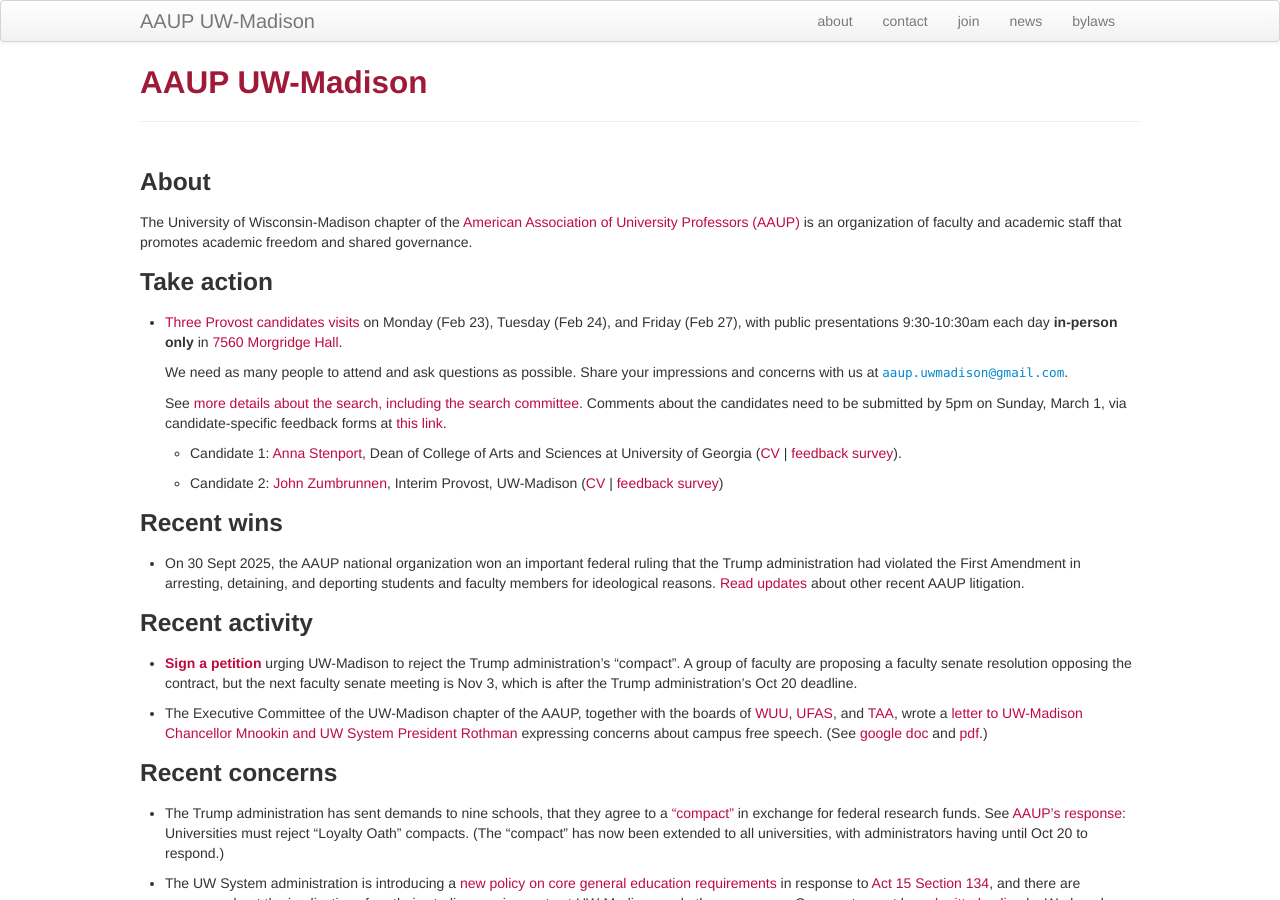
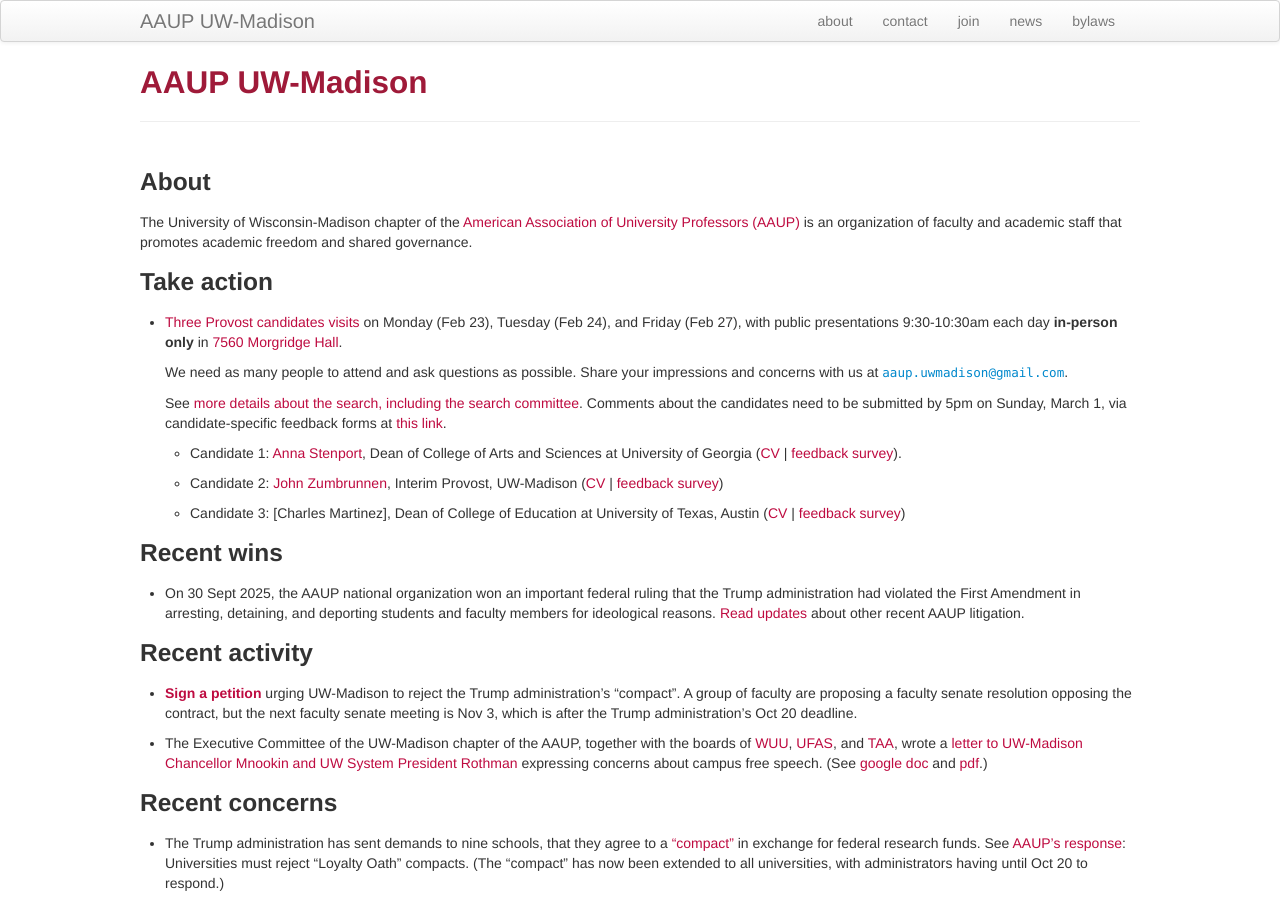
Before and after one commit to aaupmadison/aaupmadison.github.io, a Jekyll site: the page built from index.md, in a window 1280 px wide and 900 px high. Built offline with Jekyll 4.4.1, drawn with Linux system fonts in a browser that asks for light colours.

Commit message:
3rd provost candidate; also move provost2025/ -> provost2026/

```diff
--- a/index.md
+++ b/index.md
@@ -30,12 +30,16 @@ academic staff that promotes academic freedom and shared governance.
 
   - Candidate 1: [Anna Stenport](https://www.franklin.uga.edu/directory/people/anna-stenport),
     Dean of College of Arts and Sciences at University of Georgia
-    ([CV](/assets/provost2025/stenport_cv.pdf) | [feedback survey](https://www.research.net/r/UWM_Provost_Finalist1AS)).
+    ([CV](/assets/provost2026/stenport_cv.pdf) | [feedback survey](https://www.research.net/r/UWM_Provost_Finalist1AS)).
 
   - Candidate 2: [John
     Zumbrunnen](https://polisci.wisc.edu/staff/john-zumbrunnen/),
     Interim Provost, UW-Madison
-    ([CV](/assets/provost2025/zumbrunnen_cv.pdf) | [feedback survey](https://www.research.net/r/UWM_Provost_Finalist2JZ))
+    ([CV](/assets/provost2026/zumbrunnen_cv.pdf) | [feedback survey](https://www.research.net/r/UWM_Provost_Finalist2JZ))
+
+  - Candidate 3: [Charles Martinez], Dean of College of Education at
+    University of Texas, Austin
+    ([CV](/assets/provost2026/martinez_cv.pdf) | [feedback survey](https://www.research.net/r/UWM_Provost_Finalist3CM))
 
 ### Recent wins
 
```
Also changed, not shown: 5 other files.
